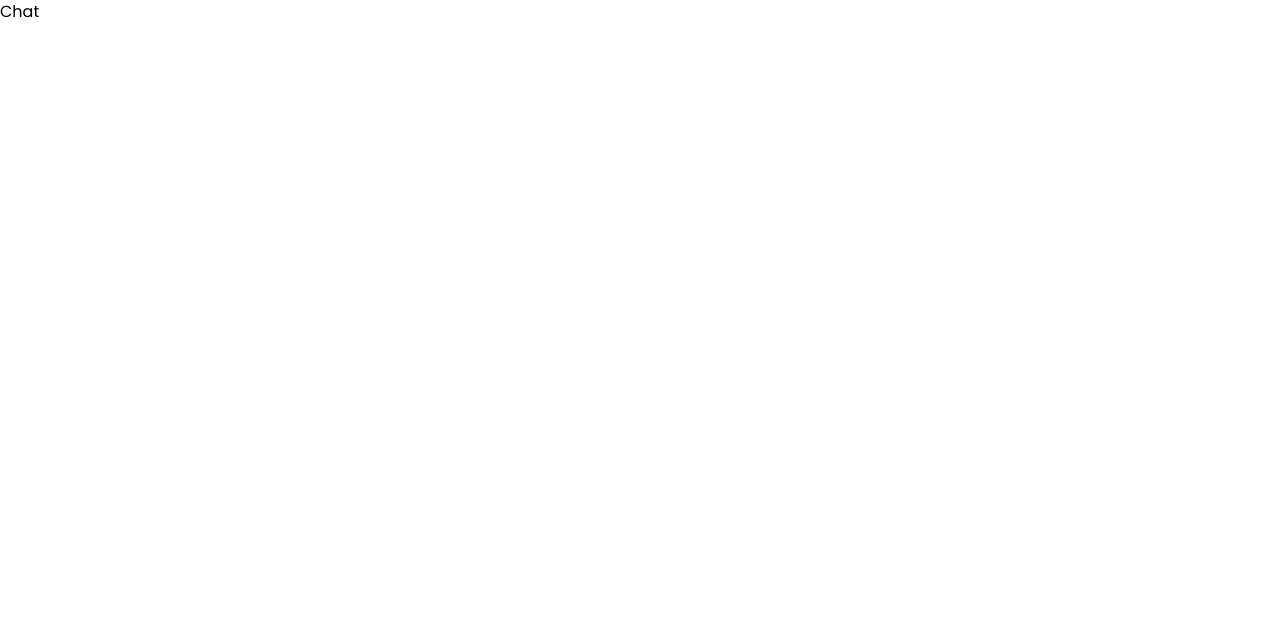
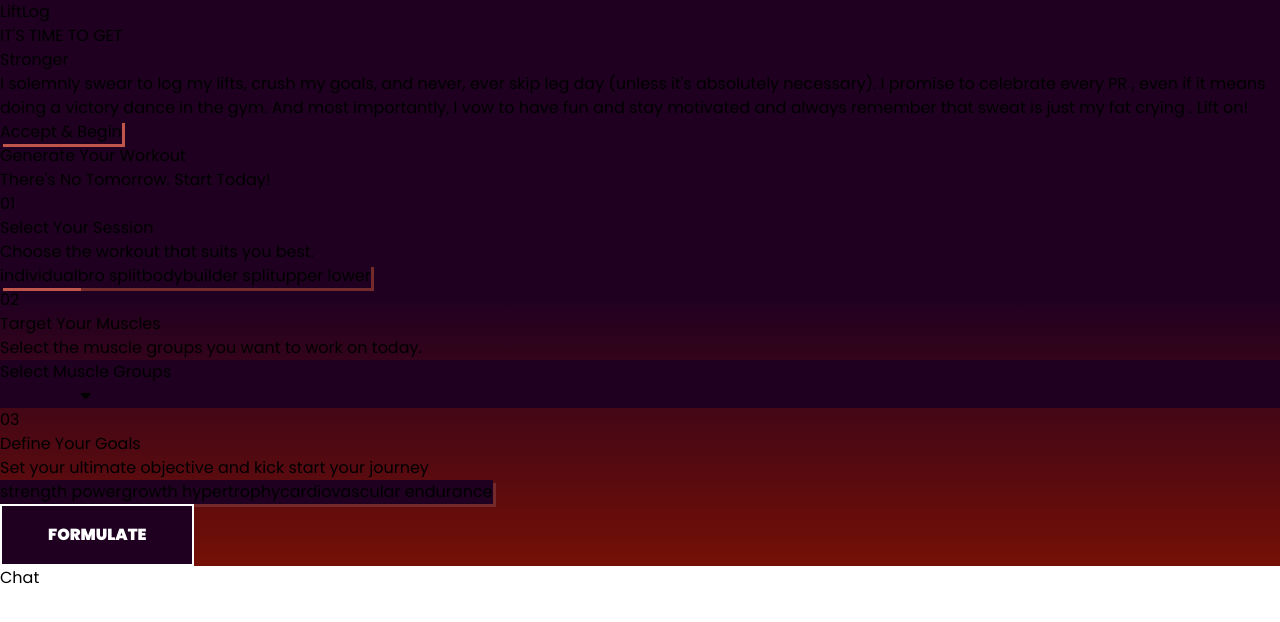
Before and after one commit to shamikaredkar/LiftLog, a React (Vite) app: page / in a window 1280 px wide. Shown: the top 622 px of the page. Built offline with nearby package versions, Linux system fonts and the light colour scheme.

Commit message:
Uncommented the rest of the code in App.jsx

```diff
--- a/src/App.jsx
+++ b/src/App.jsx
@@ -33,7 +33,7 @@ function App() {
 
   return (
     <>
-      {/* <Navbar />
+      <Navbar />
       <main
         style={{
           backgroundImage: "linear-gradient(to bottom, #1F0021 50%, #751006)",
@@ -66,7 +66,7 @@ function App() {
             </div>
           </div>
         )}
-      </main> */}
+      </main>
       <Chatbot />
     </>
   );
--- a/src/components/Chatbot.jsx
+++ b/src/components/Chatbot.jsx
@@ -83,7 +83,7 @@ export default function Chatbot() {
         Chat
       </button>
       {isOpen && (
-        <div className='bg-white border border-gray-300 rounded-lg w-80 h-96 shadow-lg flex flex-col absolute bottom-20 right-0'>
+        <div className='bg-white border border-gray-300 rounded-lg w-96 h-96 shadow-lg flex flex-col absolute bottom-20 right-0'>
           <section className='p-4 flex-1 flex flex-col overflow-hidden'>
             <p className='mb-2'>
               Hello! I'm your Fitness Assistant, my name is GymBro. How can I
```
